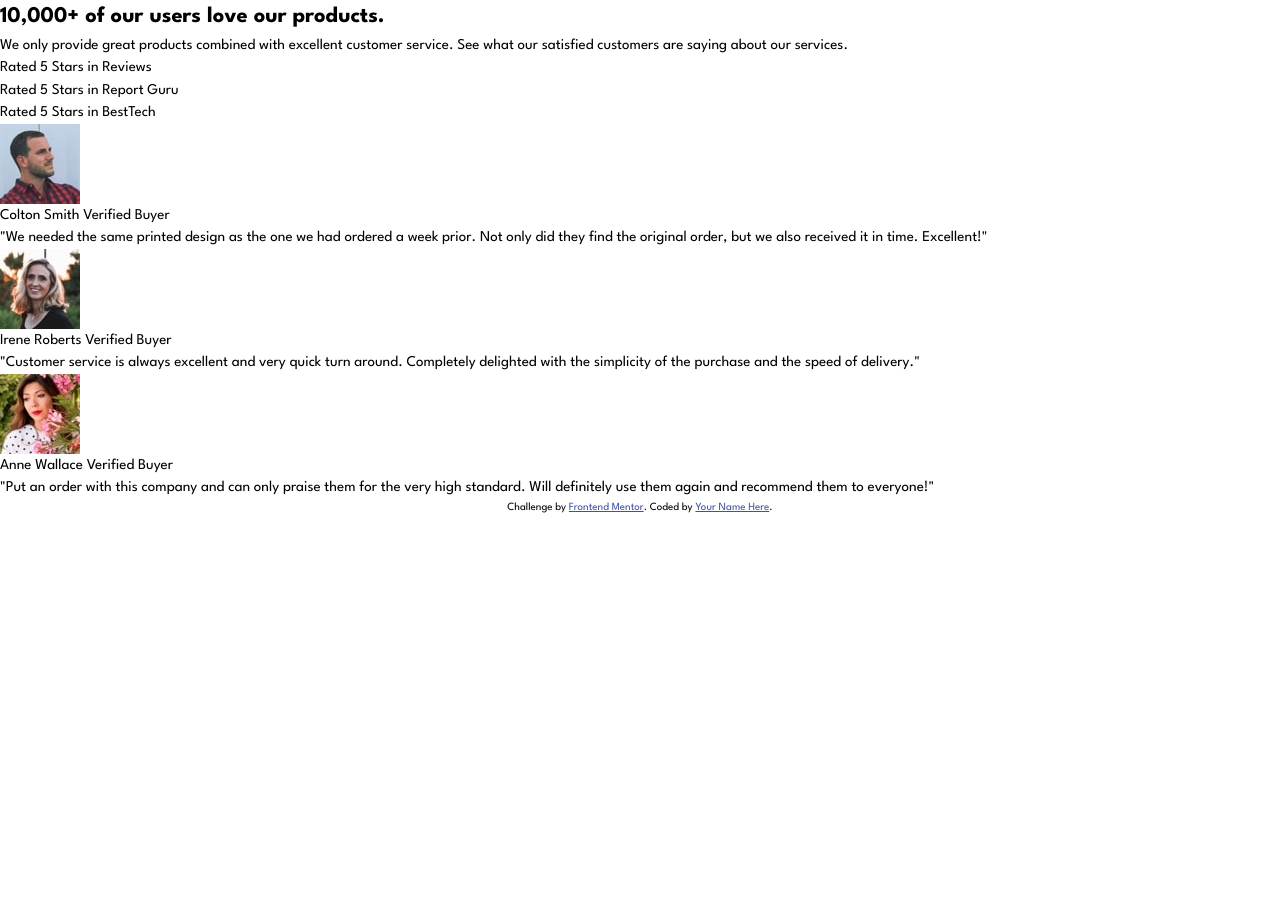
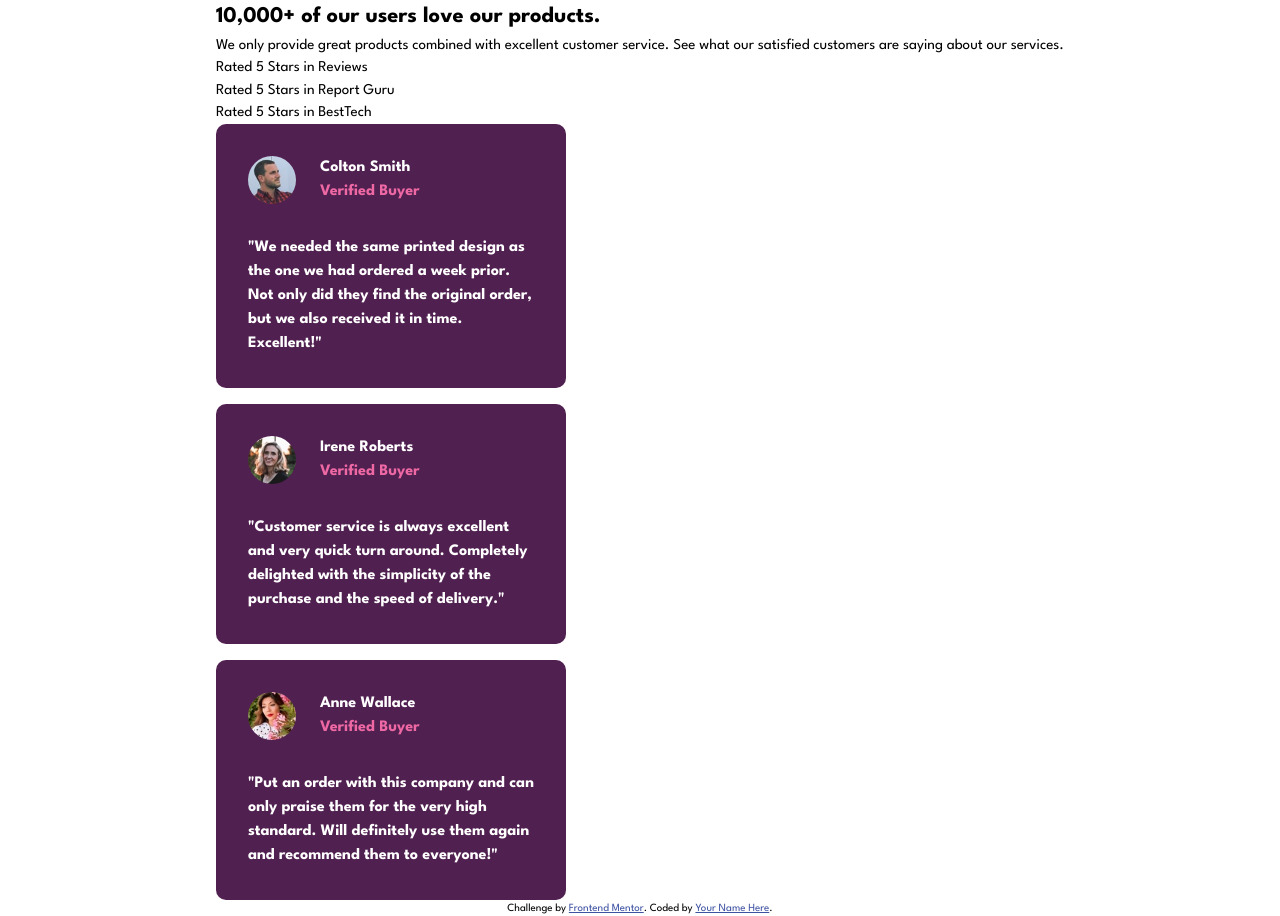
Before and after one commit to NatnaelSisay/social-proof-section-master, a website built with Parcel: page src/index.html in a window 1280 px wide. Before the commit the page ends 800 px from the top, so only its background shows below. Built offline with nearby package versions, Linux system fonts and the light colour scheme.

Commit message:
styled card component

```diff
--- /dev/null
+++ b/src/assets/scss/abstracts/_index.scss
@@ -0,0 +1 @@
+@forward "variables";
--- /dev/null
+++ b/src/assets/scss/base/_helpers.scss
@@ -0,0 +1,5 @@
+.flex-group {
+	display: flex;
+	gap: 1;
+	align-items: center;
+}
--- /dev/null
+++ b/src/assets/scss/components/_card.scss
@@ -0,0 +1,36 @@
+@use "../abstracts/" as *;
+
+.card {
+	background-color: $clr-primary-1;
+	max-width: 350px;
+	padding: 2rem;
+
+	border-radius: 10px;
+	color: $clr-neutral-0;
+
+	font-weight: $fw-bold;
+	font-size: 1rem;
+
+	display: grid;
+	gap: 2rem;
+
+	&__heading {
+		display: flex;
+		align-items: center;
+		gap: 1.5rem;
+	}
+
+	&__img {
+		width: 3rem;
+		height: 3rem;
+		border-radius: 50%;
+	}
+
+	&__author {
+		display: block;
+	}
+
+	&__role {
+		color: $clr-primary-2;
+	}
+}
--- a/src/assets/scss/main.scss
+++ b/src/assets/scss/main.scss
@@ -1,2 +1,7 @@
 @use "base/reset";
 @use "base/typography";
+@use "base/helpers";
+
+@use "pages/home";
+
+@use "components/card";
--- a/src/assets/scss/pages/_home.scss
+++ b/src/assets/scss/pages/_home.scss
@@ -0,0 +1,10 @@
+body {
+	display: grid;
+	place-content: center;
+	margin-inline: 1rem;
+}
+
+.section-two {
+	display: grid;
+	gap: 1rem;
+}
--- a/src/index.html
+++ b/src/index.html
@@ -77,7 +77,7 @@
 
 			<section class="section-two">
 				<div class="card">
-					<div>
+					<div class="card__heading">
 						<img
 							class="card__img"
 							src="../images/image-colton.jpg"
@@ -97,7 +97,7 @@
 				</div>
 
 				<div class="card">
-					<div>
+					<div class="card__heading">
 						<img
 							class="card__img"
 							src="../images/image-irene.jpg"
@@ -117,7 +117,7 @@
 				</div>
 
 				<div class="card">
-					<div>
+					<div class="card__heading">
 						<img
 							class="card__img"
 							src="../images/image-anne.jpg"
```
